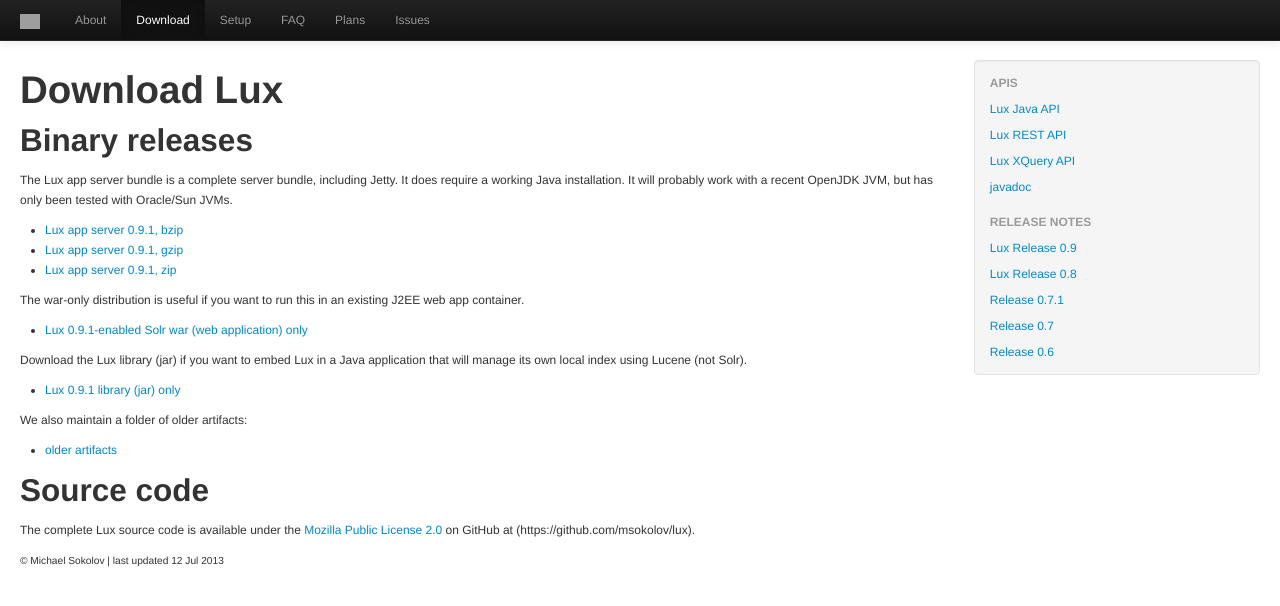
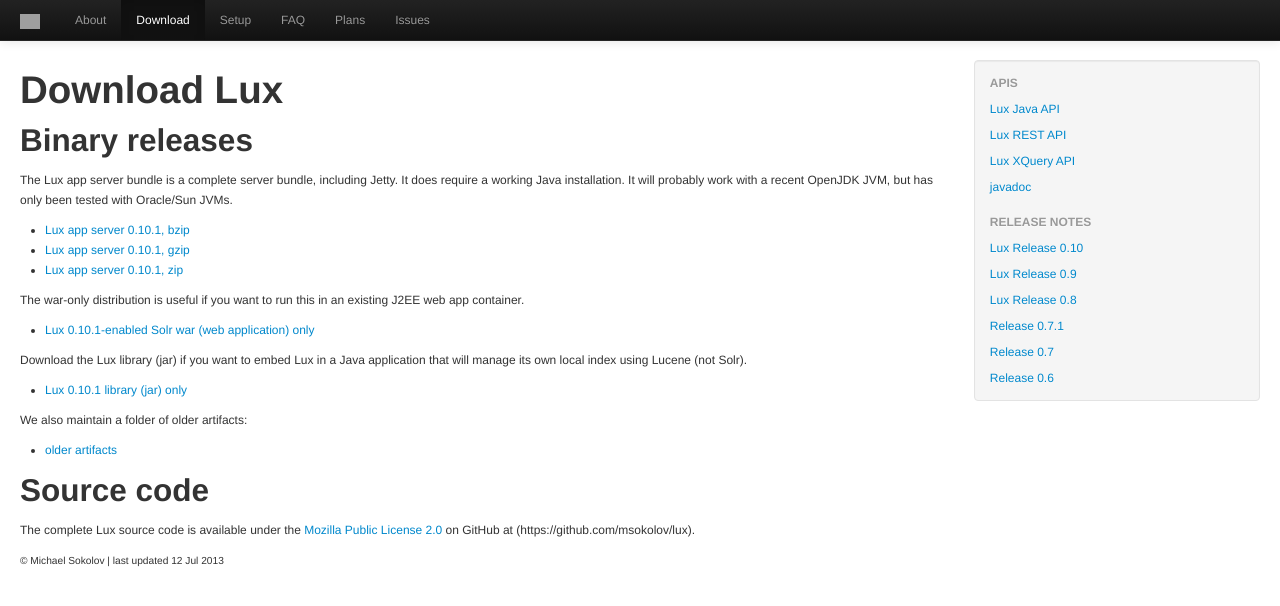
Before and after one commit to msokolov/lux, a Jekyll site: the page built from doc/Download.md, in a window 1280 px wide. Shown: the top 606 px of the page. Built offline with Jekyll 4.4.1, drawn with Linux system fonts in a browser that asks for light colours; grey boxes are pictures that could not be loaded.

Commit message:
update web site to show release 0.10.1

```diff
--- a/doc/Download.md
+++ b/doc/Download.md
@@ -13,19 +13,19 @@
 does require a working Java installation.  It will probably work with a
 recent OpenJDK JVM, but has only been tested with Oracle/Sun JVMs.
 
-* [Lux app server 0.9.1, bzip](dist/lux-appserver-0.9.1-bin.tar.bz2)
-* [Lux app server 0.9.1, gzip](dist/lux-appserver-0.9.1-bin.tar.gz)
-* [Lux app server 0.9.1, zip](dist/lux-appserver-0.9.1-bin.zip)
+* [Lux app server 0.10.1, bzip](dist/lux-appserver-0.10.1-bin.tar.bz2)
+* [Lux app server 0.10.1, gzip](dist/lux-appserver-0.10.1-bin.tar.gz)
+* [Lux app server 0.10.1, zip](dist/lux-appserver-0.10.1-bin.zip)
 
 The war-only distribution is useful if you want to run this in an existing
 J2EE web app container.
 
-* [Lux 0.9.1-enabled Solr war (web application) only](dist/lux-appserver-0.9.1.war)
+* [Lux 0.10.1-enabled Solr war (web application) only](dist/lux-appserver-0.10.1.war)
 
 Download the Lux library (jar) if you want to embed Lux in a Java
 application that will manage its own local index using Lucene (not Solr).
 
-* [Lux 0.9.1 library (jar) only](dist/lux-0.9.1.jar)
+* [Lux 0.10.1 library (jar) only](dist/lux-0.10.1.jar)
 
 We also maintain a folder of older artifacts:
 
```
Also changed, not shown: doc/RELEASE-0.10.md (+12 -6 lines).
